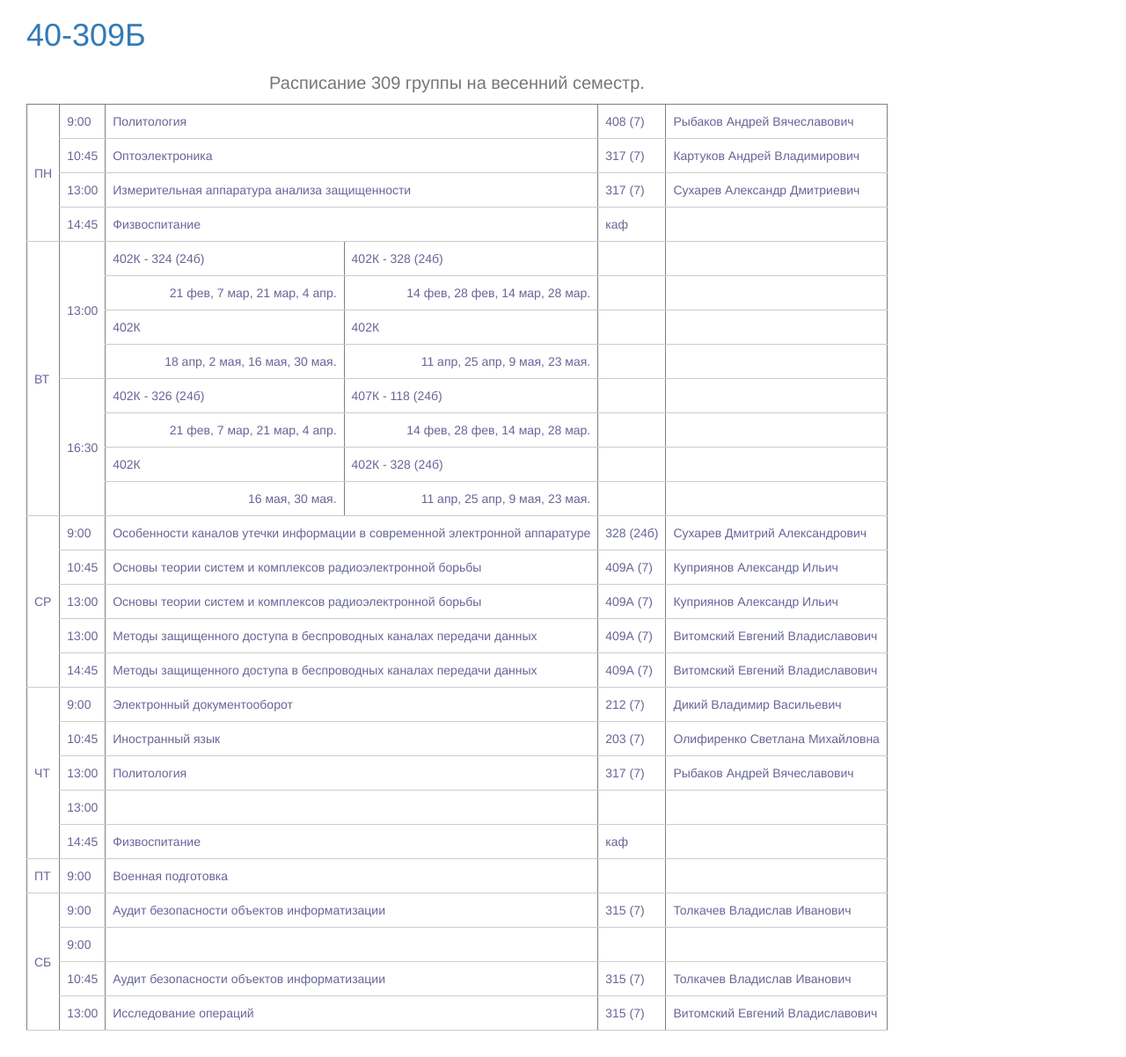
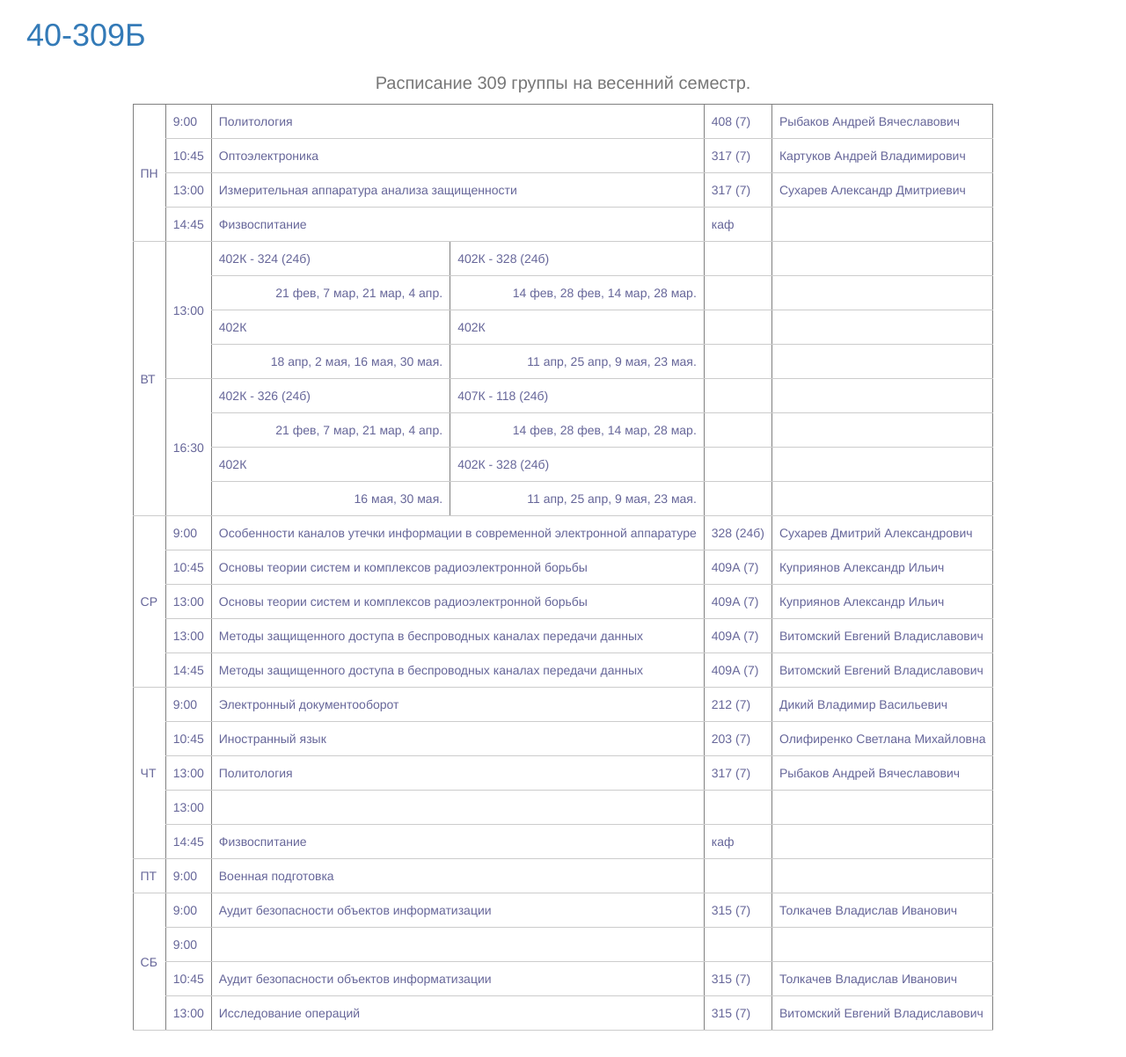
Before and after one commit to Kavtaskin/first_look_at_Django, a Django app: page / in a window 1280 px wide. Shown: the whole page at 88% size. Run offline with Django 3.2, Linux system fonts and the light colour scheme; some libraries are stand-ins or nearby versions.

Commit message:
Mod. static files

```diff
--- a/Blog/static/css/blog.css
+++ b/Blog/static/css/blog.css
@@ -12,11 +12,12 @@ caption {
     font-size: 20px;
 }
 
+table{
+    margin: auto;
+}
+
 .parent{
-    margin-left: 20px; /* Отступы вокруг элемента */
-    margin-bottom: 20px;
-    padding-bottom: 10px;
-    padding-left: 10px;/* Поля вокруг текста */
+    padding-bottom: 30px;
 }
 
 h1{
```
